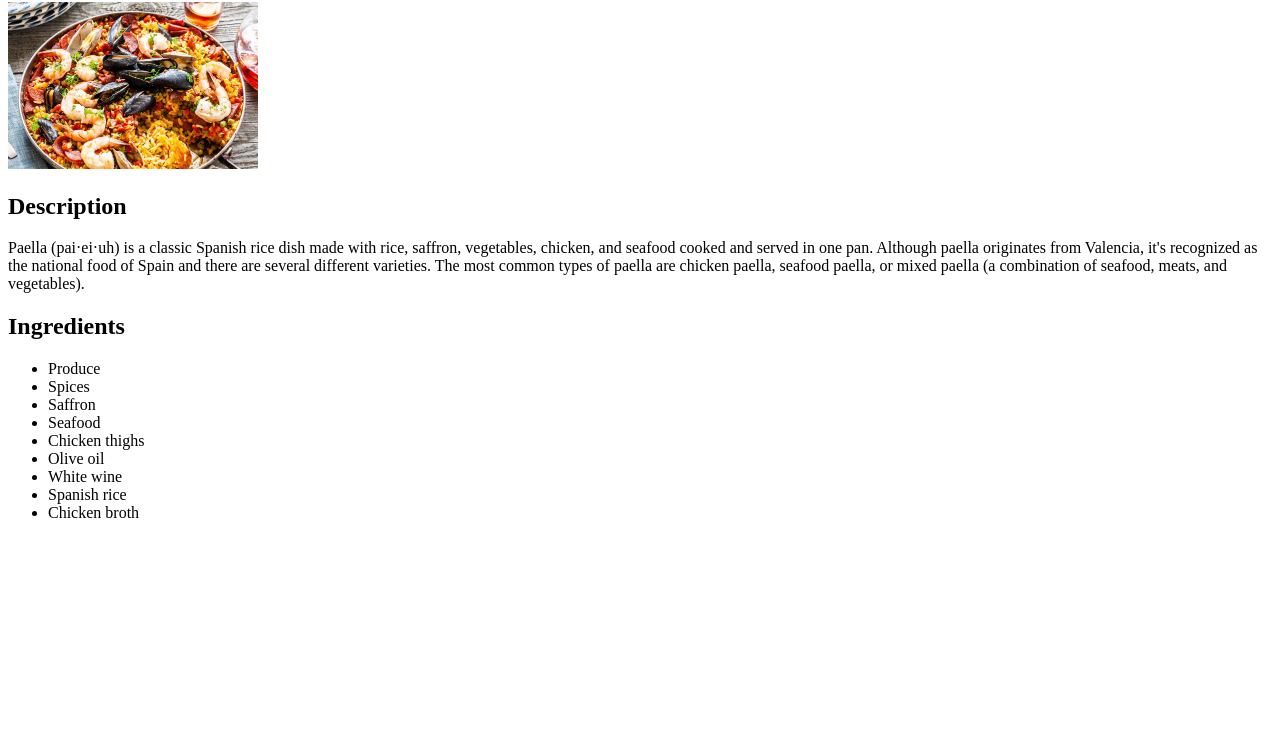
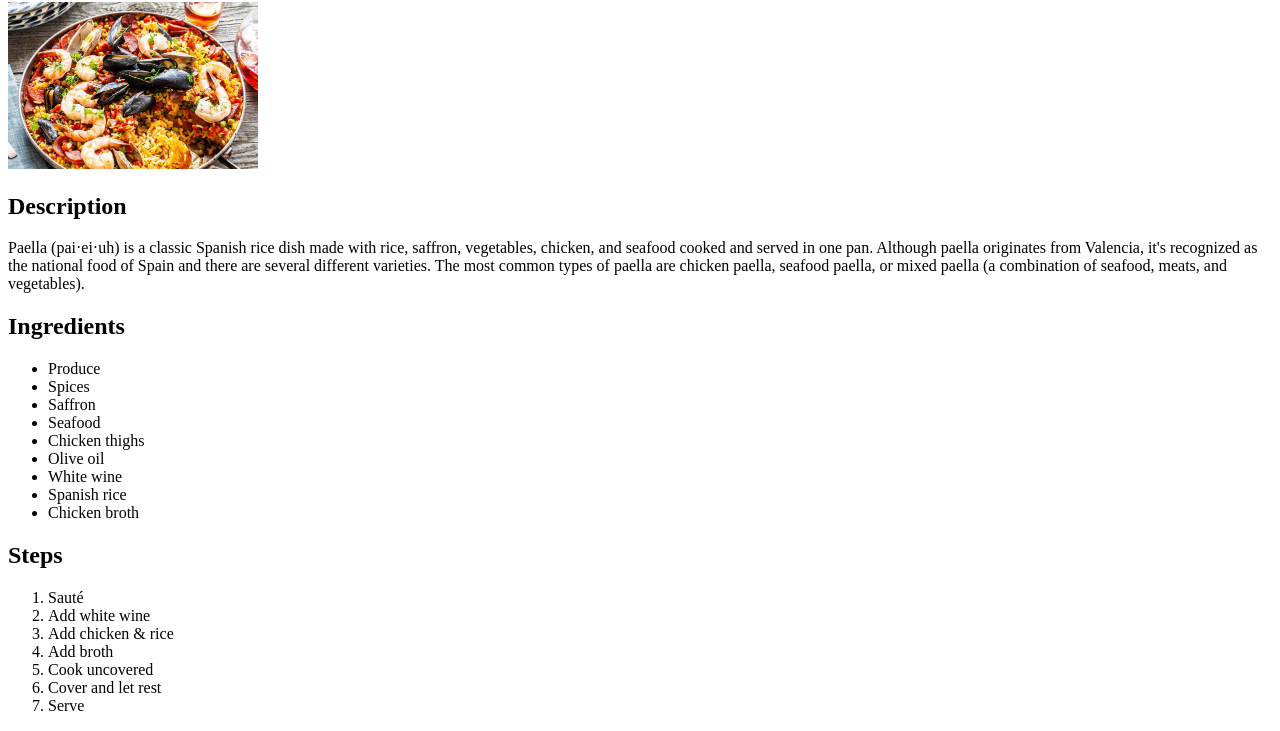
Before and after one commit to 1jeffreyli/odin-recipes, a plain HTML site: page recipes/paella.html in a window 1280 px wide. Shown: the part 78-809 px from the top of the page. Drawn offline with Linux system fonts and the light colour scheme.

Commit message:
Add recipe's steps

```diff
--- a/recipes/paella.html
+++ b/recipes/paella.html
@@ -23,7 +23,18 @@
         <li>White wine</li>
         <li>Spanish rice</li>
         <li>Chicken broth</li>
-</ul></p>
+    </ul></p>
+
+    <h2>Steps</h2>
+    <p><ol>
+        <li>Sauté</li>
+        <li>Add white wine</li>
+        <li>Add chicken & rice</li>
+        <li>Add broth</li>
+        <li>Cook uncovered</li>
+        <li>Cover and let rest</li>
+        <li>Serve</li>
+    </ol></p>
 
 </body>
 
```
